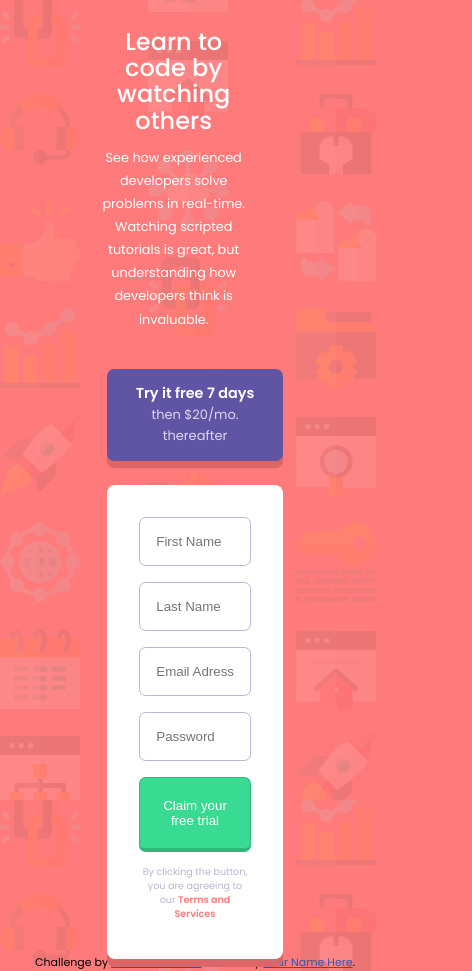
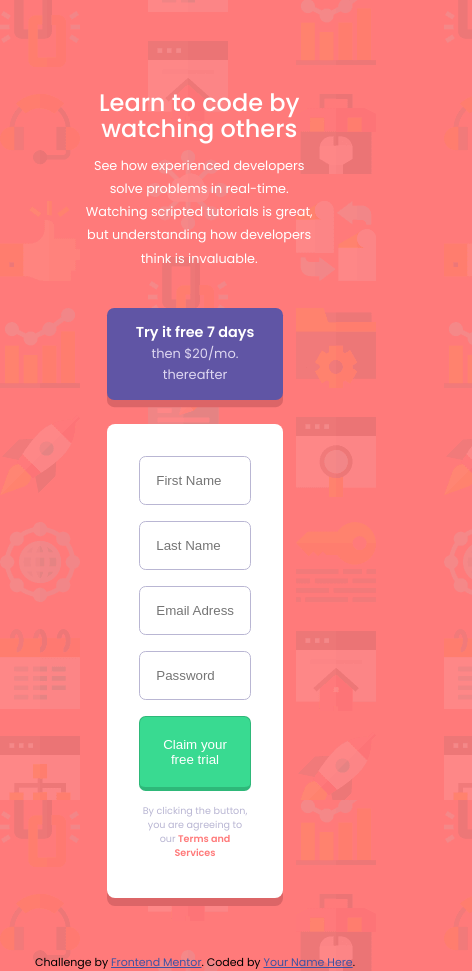
Before and after one commit to codein-looney/intro-component-with-signup-form, a plain HTML site: page index.html in a window 390 px wide. Shown: the whole page, 472 px wide, since content can reach past the window. Drawn offline with Linux system fonts and the light colour scheme.

Commit message:
some changes

```diff
--- a/scss/layout/_forms.scss
+++ b/scss/layout/_forms.scss
@@ -20,8 +20,10 @@
 
 
         @media screen and (max-width: 800px) {
-            margin-right: 5.1em;
+            width: 100%;
+            height: auto;
             flex-wrap: wrap;
+            margin-left: 1.5em;
         }
 
         .header-title {
```
Also changed, not shown: css/styles.css, 1 other file.
